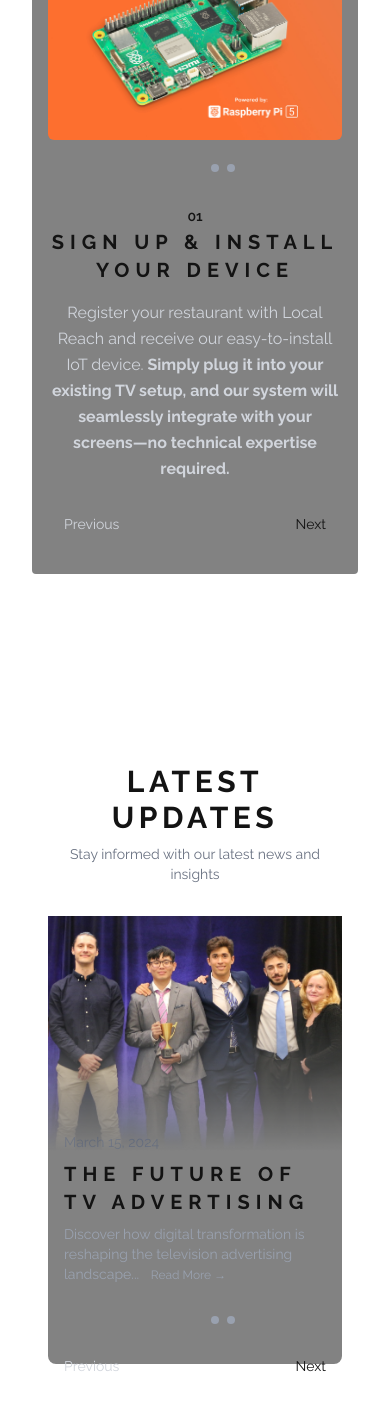
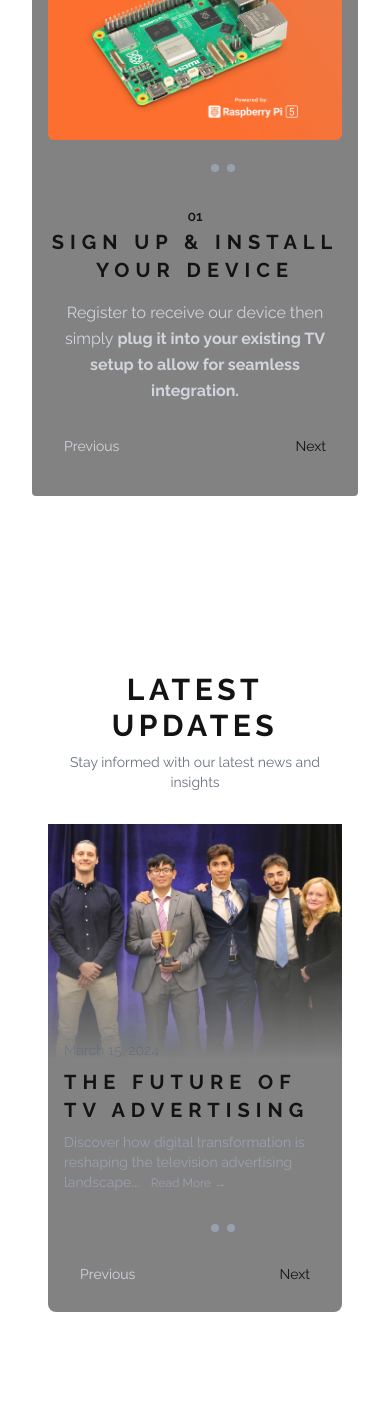
Before and after one commit to Evan-Ferreira/localreach-website-v4, a Next.js app: page / in a window 390 px wide. Shown: the part 2003-3413 px from the top of the page. Built offline with nearby package versions, Linux system fonts and the light colour scheme.

Commit message:
mobile changes v2

```diff
--- a/src/app/_components/blog/mobileBlog.tsx
+++ b/src/app/_components/blog/mobileBlog.tsx
@@ -68,7 +68,7 @@ const MobileBlog = () => {
 
             <div className="flex flex-col items-center w-full">
                 {/* Blog post card */}
-                <div className="w-full bg-[#2121218f] h-112 rounded-lg mb-6 cursor-pointer transition-all duration-300 transform hover:scale-[1.02] hover:shadow-lg">
+                <div className="w-full bg-[#2121218f] h-122 rounded-lg mb-6 cursor-pointer transition-all duration-300 transform hover:scale-[1.02] hover:shadow-lg">
                     <div
                         className="relative w-full h-50"
                         onClick={() =>
@@ -117,7 +117,7 @@ const MobileBlog = () => {
                     </div>
 
                     {/* Navigation buttons */}
-                    <div className="flex justify-between w-full">
+                    <div className="flex justify-between px-4 w-full">
                         <button
                             onClick={() =>
                                 handleStepChange(Math.max(0, activeIndex - 1))
--- a/src/app/_components/howitworks/mobileListsection.tsx
+++ b/src/app/_components/howitworks/mobileListsection.tsx
@@ -40,13 +40,11 @@ const MobileImageScrollView = () => {
             title: 'Sign Up & Install Your Device',
             description: (
                 <>
-                    Register your restaurant with Local Reach and receive our
-                    easy-to-install IoT device.
+                    Register to receive our device then simply
                     <strong>
                         {' '}
-                        Simply plug it into your existing TV setup, and our
-                        system will seamlessly integrate with your screens—no
-                        technical expertise required.
+                        plug it into your existing TV setup to allow for
+                        seamless integration.
                     </strong>
                 </>
             ),
```
